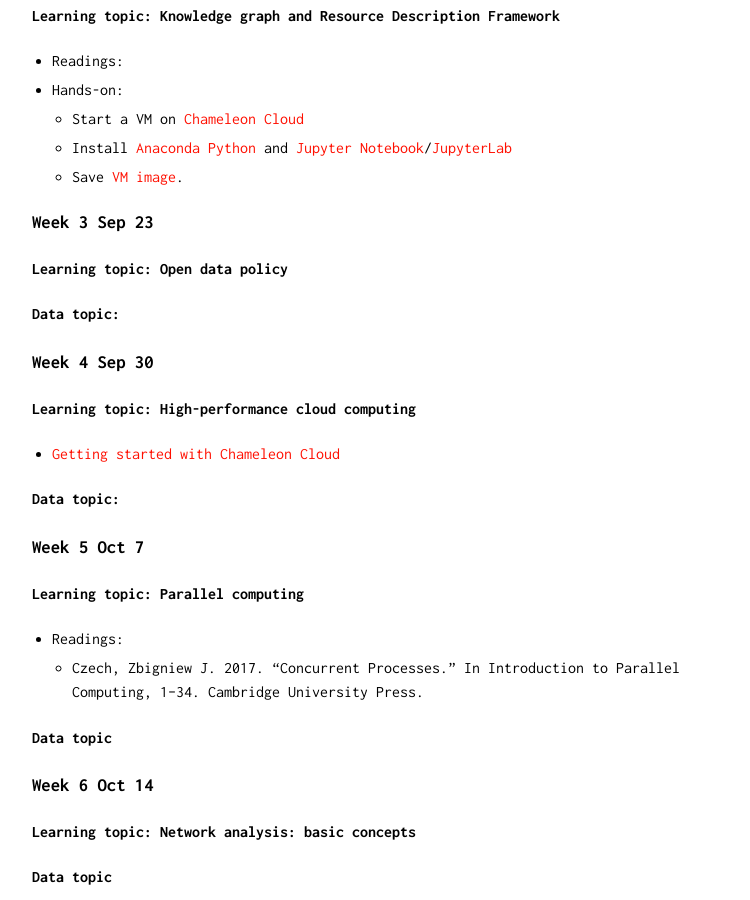
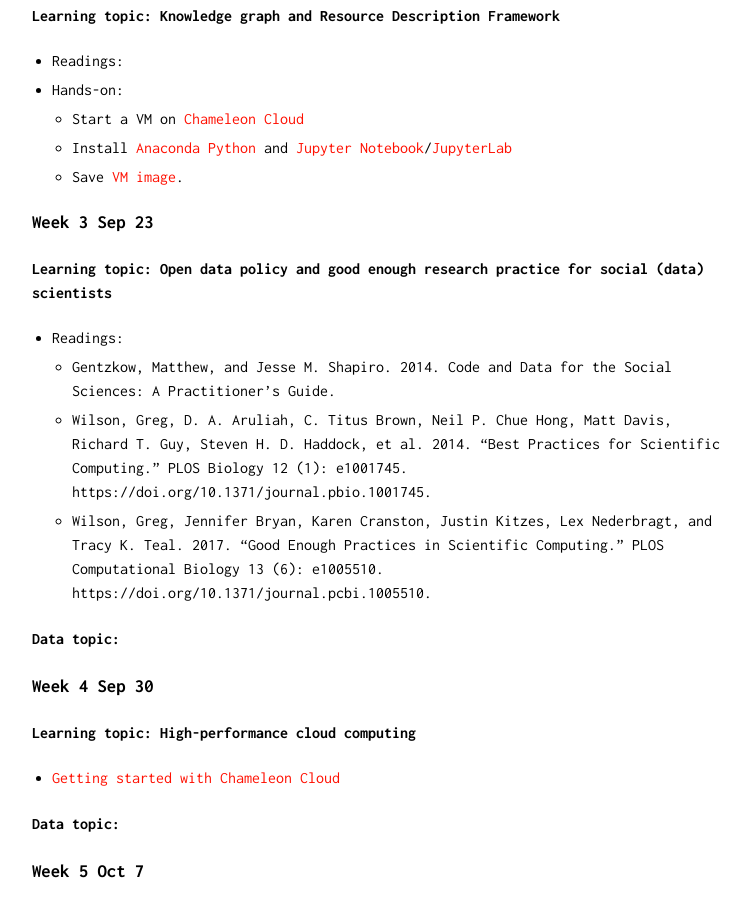
Before and after one commit to Xinjian-Paul-Li/open_data, a Jekyll site: the page built from docs/course_schedule.md, in a window 1280 px wide and 900 px high, scrolled down 980 px. Shown: the whole window, without its empty margins (238-988 px from the left). Built offline with Jekyll 4.4.1, drawn with Linux system fonts in a browser that asks for light colours; our own code applies the rules of GitHub Pages for plain Markdown files.

Commit message:
add g_track

```diff
--- a/docs/_layouts/default.html
+++ b/docs/_layouts/default.html
@@ -1,6 +1,6 @@
 <!DOCTYPE html>
 <html lang="en">
-
+{% include g_track.html %}
 {% include head.html %}
 
 <body>
--- a/docs/course_schedule.md
+++ b/docs/course_schedule.md
@@ -30,7 +30,13 @@
 
 
 ### <a name="w3"></a> Week 3 Sep 23
-#### Learning topic: Open data policy
+#### Learning topic: Open data policy and good enough research practice for social (data) scientists
+- Readings:
+	- Gentzkow, Matthew, and Jesse M. Shapiro. 2014. Code and Data for the Social Sciences: A Practitioner’s Guide.
+	- Wilson, Greg, D. A. Aruliah, C. Titus Brown, Neil P. Chue Hong, Matt Davis, Richard T. Guy, Steven H. D. Haddock, et al. 2014. “Best Practices for Scientific Computing.” PLOS Biology 12 (1): e1001745. https://doi.org/10.1371/journal.pbio.1001745.
+	- Wilson, Greg, Jennifer Bryan, Karen Cranston, Justin Kitzes, Lex Nederbragt, and Tracy K. Teal. 2017. “Good Enough Practices in Scientific Computing.” PLOS Computational Biology 13 (6): e1005510. https://doi.org/10.1371/journal.pcbi.1005510.
+
+
 #### Data topic:
 
 ### <a name="w4"></a> Week 4 Sep 30
```
Also changed, not shown: docs/_includes/g_track.html (added, +9 -0 lines).
